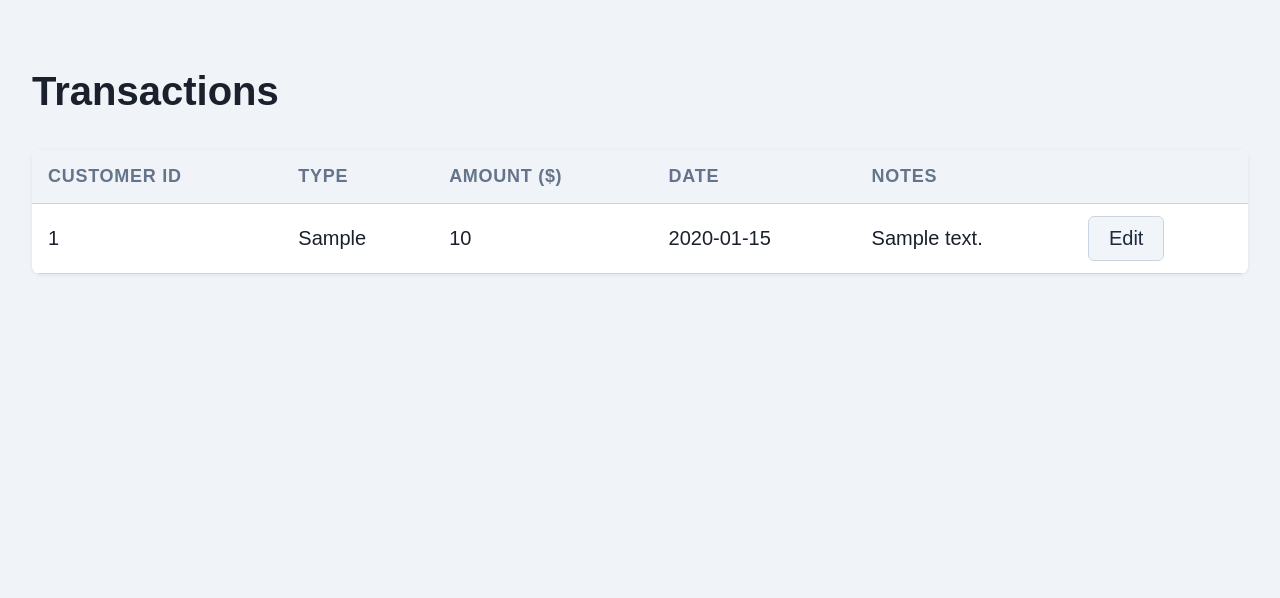
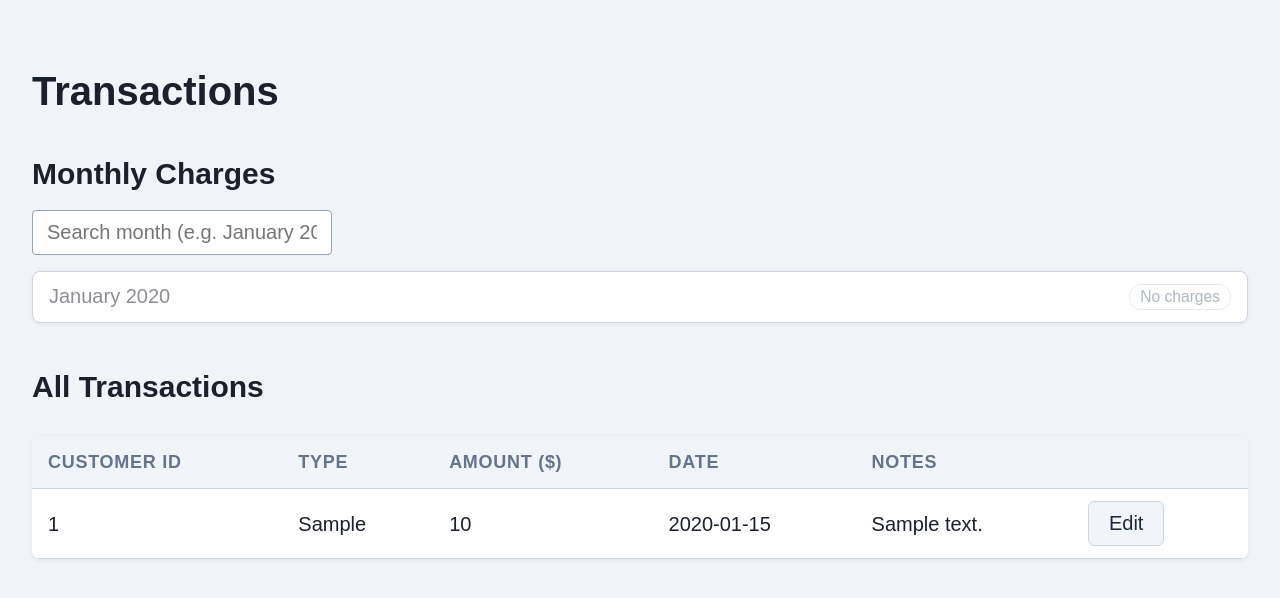
Before and after one commit to hassannajj/PaymentTracker, a Flask app: page /transactions in a window 1280 px wide. Shown: the part 67-665 px from the top of the page. Run offline with Flask 3, Linux system fonts and the light colour scheme; tables that the repository leaves empty hold one stand-in row (values such as "Sample post").

Commit message:
feat: monthly charge statements + duplicate charge warning
Adds a Monthly Charges section to the transactions page showing every
month in the app's history (newest first, searchable). Charged months
link to a new statement page showing each customer's paid/unpaid status
with a summary bar (count, total charged, collected, outstanding).

Key decisions:
- Payments are matched by statement_month column first (set in commit 2),
  falling back to date-range for legacy records — so June payments tagged
  for May correctly appear on May's statement.
- Multiple payments per customer are shown as stacked rows in the table.
- Prev/Next month nav lets Hector step through months without going back.
- Add Charge page warns when monthly charges have already run for the
  selected month, preventing accidental double-billing.

Co-Authored-By: Claude Sonnet 4.6 <noreply@anthropic.com>

```diff
--- a/app.py
+++ b/app.py
@@ -1,6 +1,7 @@
 from flask import Flask, request, render_template, redirect, url_for, session, flash
 from markupsafe import escape
 from datetime import datetime, date
+import calendar as cal_module
 import os
 
 import db
@@ -93,10 +94,35 @@ def add_customer():
     return render_template('add_customer.html')
 
 
+def _iter_months(min_date_str: str, max_date_str: str):
+    """Yield (year, month) tuples from min to max date inclusive, one per month."""
+    y, m = int(min_date_str[:4]), int(min_date_str[5:7])
+    max_y, max_m = int(max_date_str[:4]), int(max_date_str[5:7])
+    while (y, m) <= (max_y, max_m):
+        yield (y, m)
+        m += 1
+        if m > 12:
+            m = 1
+            y += 1
+
+
 @app.route('/transactions')
 def show_transactions():
     transactions = repository.get_all_transactions()
-    return render_template('transaction_list.html', transactions=transactions)
+    date_range = repository.get_transaction_date_range()
+    months = []
+    if date_range:
+        charged_months = repository.get_months_with_monthly_charges()
+        months = [
+            {
+                "year": y, "month": m,
+                "label": f"{cal_module.month_name[m]} {y}",
+                "has_monthly_charge": (y, m) in charged_months,
+            }
+            for (y, m) in _iter_months(date_range[0], date_range[1])
+        ]
+        months.reverse()  # newest first
+    return render_template('transaction_list.html', transactions=transactions, months=months)
 
 @app.route('/transactions/<int:id>')
 def show_transaction(id: int):
@@ -274,6 +300,44 @@ def add_charge():
                 repository.add_transaction(transaction)
         return redirect(url_for('show_transactions'))
 
+@app.route('/monthly_charges/<int:year>/<int:month>')
+def show_monthly_charge_statement(year: int, month: int):
+    if month < 1 or month > 12:
+        return {"error": "Invalid month"}, 400
+    rows = repository.get_monthly_charge_statement(year, month)
+    if not rows:
+        flash(f"No monthly charges were run for {cal_module.month_name[month]} {year}.")
+        return redirect(url_for('show_transactions'))
+    total_charged   = sum(r["charge"].amount for r in rows)
+    total_collected = sum(p.amount for r in rows for p in r["payments"])
+    paid_count      = sum(1 for r in rows if r["payments"])
+    prev_y, prev_m = (year, month - 1) if month > 1 else (year - 1, 12)
+    next_y, next_m = (year, month + 1) if month < 12 else (year + 1, 1)
+    return render_template(
+        'monthly_charge_statement.html',
+        rows=rows, year=year, month=month,
+        month_name=cal_module.month_name[month],
+        total_charged=total_charged,
+        total_collected=total_collected,
+        outstanding=total_charged - total_collected,
+        paid_count=paid_count,
+        total_count=len(rows),
+        prev_year=prev_y, prev_month=prev_m,
+        next_year=next_y, next_month=next_m,
+    )
+
+
+@app.route('/api/monthly_charge_exists')
+def monthly_charge_exists():
+    month_str = request.args.get('month', '')
+    try:
+        year, month = int(month_str[:4]), int(month_str[5:7])
+    except (ValueError, IndexError):
+        return {"error": "Invalid month format, expected YYYY-MM"}, 400
+    count = repository.has_monthly_charges_for_month(year, month)
+    return {"exists": count > 0, "count": count}
+
+
 @app.route('/statements')
 def show_statements():
     today = date.today()
@@ -287,8 +351,7 @@ def show_statements():
     for customer in customers:
         data = repository.get_statement_data(customer.id, year, month)
         statements.append({"customer": customer, "data": data})
-    import calendar as cal
-    month_name = cal.month_name[month]
+    month_name = cal_module.month_name[month]
     return render_template('statements.html', statements=statements,
                            month_str=month_str, year=year, month=month,
                            month_name=month_name)
@@ -305,8 +368,7 @@ def show_customer_statement(id: int):
     except (ValueError, IndexError):
         year, month = today.year, today.month
     data = repository.get_statement_data(id, year, month)
-    import calendar as cal
-    month_name = cal.month_name[month]
+    month_name = cal_module.month_name[month]
     return render_template('customer_statement.html', customer=customer,
                            data=data, month_str=month_str,
                            month_name=month_name, year=year)
--- a/static/style.css
+++ b/static/style.css
@@ -288,6 +288,76 @@ tr.inactive-row td { color: var(--text-muted); }
 }
 #dark-toggle:hover { color: #fff; filter: none; }
 
+/* ── Monthly charges section (transaction list) ── */
+.monthly-statements { margin-bottom: 40px; }
+.monthly-statements h2 { margin-bottom: 12px; }
+
+.month-list {
+    max-height: 280px;
+    overflow-y: auto;
+    border: 1px solid var(--border);
+    border-radius: 8px;
+    background: var(--surface);
+    box-shadow: 0 1px 4px rgba(0,0,0,0.07);
+    margin-bottom: 8px;
+}
+.month-row {
+    display: flex;
+    align-items: center;
+    justify-content: space-between;
+    width: 100%;
+    padding: 12px 16px;
+    background: none;
+    border: none;
+    border-bottom: 1px solid var(--border);
+    border-radius: 0;
+    cursor: pointer;
+    text-align: left;
+    font-size: 1em;
+    color: var(--text);
+    font-weight: normal;
+    min-height: unset;
+    transition: background 0.1s;
+}
+.month-row:last-child { border-bottom: none; }
+.month-row:hover:not(.uncharged) { background: rgba(37,99,235,0.05); filter: none; }
+body.dark .month-row:hover:not(.uncharged) { background: rgba(96,165,250,0.08); }
+.month-row.uncharged { opacity: 0.5; cursor: default; }
+
+.badge-charged  { font-size: 0.78em; padding: 3px 10px; border-radius: 12px; font-weight: 600; background: #dbeafe; color: #1e40af; }
+.badge-uncharged{ font-size: 0.78em; padding: 3px 10px; border-radius: 12px; font-weight: 500; background: var(--surface); color: var(--text-muted); border: 1px solid var(--border); }
+body.dark .badge-charged { background: #1e3a5f; color: #93c5fd; }
+
+/* ── Paid / Unpaid badges (monthly statement page) ── */
+.badge-paid   { font-size: 0.82em; padding: 3px 10px; border-radius: 12px; font-weight: 600; background: #dcfce7; color: #166534; }
+.badge-unpaid { font-size: 0.82em; padding: 3px 10px; border-radius: 12px; font-weight: 600; background: #fee2e2; color: #991b1b; }
+body.dark .badge-paid   { background: #14532d; color: #86efac; }
+body.dark .badge-unpaid { background: #450a0a; color: #fca5a5; }
+
+/* ── Summary bar (monthly statement page) ── */
+.summary-bar {
+    display: flex;
+    align-items: center;
+    gap: 0;
+    background: var(--surface);
+    border: 1px solid var(--border);
+    border-radius: 10px;
+    padding: 16px 24px;
+    margin-bottom: 24px;
+    box-shadow: 0 1px 4px rgba(0,0,0,0.07);
+    flex-wrap: wrap;
+    gap: 20px;
+}
+.summary-stat {
+    display: flex;
+    flex-direction: column;
+    align-items: flex-start;
+    gap: 2px;
+}
+.summary-value { font-size: 1.4em; font-weight: 700; line-height: 1.1; }
+.summary-label { font-size: 0.78em; color: var(--text-muted); text-transform: uppercase; letter-spacing: 0.04em; }
+.summary-divider { width: 1px; background: var(--border); align-self: stretch; margin: 0 4px; }
+
 /* ── Print ── */
 @media print {
     nav, .no-print { display: none !important; }
--- a/templates/transaction_list.html
+++ b/templates/transaction_list.html
@@ -3,6 +3,32 @@
 
 {% block content %}
 <h1>Transactions</h1>
+
+{% if months %}
+<section class="monthly-statements no-print">
+    <h2>Monthly Charges</h2>
+    <input type="text" id="month-search" class="customer-search-input" placeholder="Search month (e.g. January 2025)">
+    <div class="month-list">
+        {% for m in months %}
+        <button
+            class="month-row{% if not m.has_monthly_charge %} uncharged{% endif %}"
+            data-month-label="{{ m.label | lower }}"
+            {% if m.has_monthly_charge %}
+            onclick="window.location='/monthly_charges/{{ m.year }}/{{ '%02d' % m.month }}'"
+            {% endif %}>
+            <span>{{ m.label }}</span>
+            {% if m.has_monthly_charge %}
+            <span class="badge-charged">Charged</span>
+            {% else %}
+            <span class="badge-uncharged">No charges</span>
+            {% endif %}
+        </button>
+        {% endfor %}
+    </div>
+</section>
+{% endif %}
+
+<h2>All Transactions</h2>
 <table>
     <thead>
         <tr>
@@ -39,6 +65,16 @@
 
 {% block scripts %}
 <script>
+    const monthSearch = document.getElementById('month-search');
+    if (monthSearch) {
+        monthSearch.addEventListener('input', function () {
+            const q = this.value.toLowerCase();
+            document.querySelectorAll('.month-row').forEach(row => {
+                row.style.display = row.dataset.monthLabel.includes(q) ? '' : 'none';
+            });
+        });
+    }
+
     document.querySelector('tbody').addEventListener('click', function (e) {
         const row = e.target.closest('tr');
         if (e.target.classList.contains('btn-edit'))   enterEditMode(row);
```
Also changed, not shown: repository.py (+99 -0 lines), templates/add_charge.html (+20 -0 lines), templates/monthly_charge_statement.html (added, +93 -0 lines).
